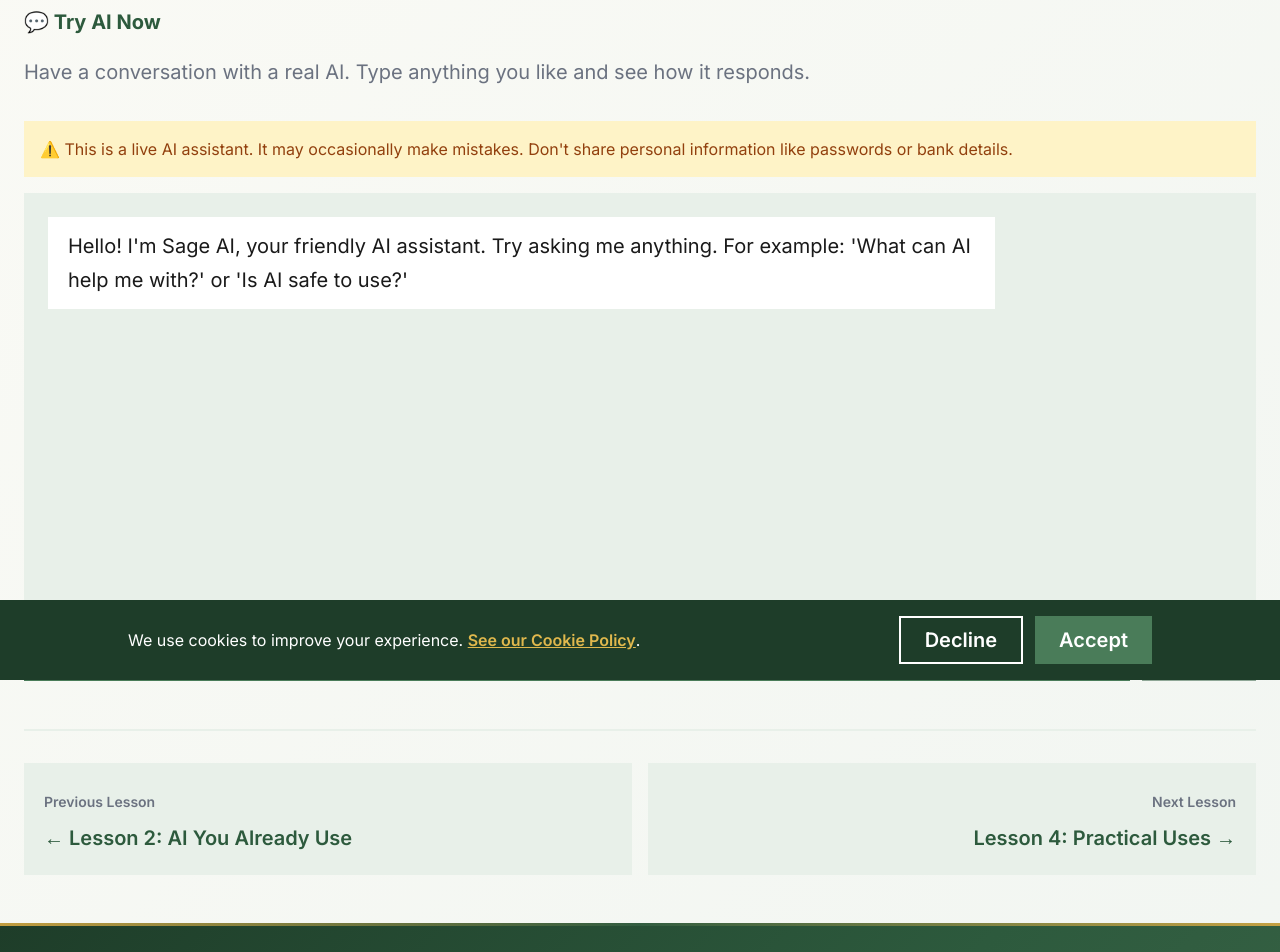
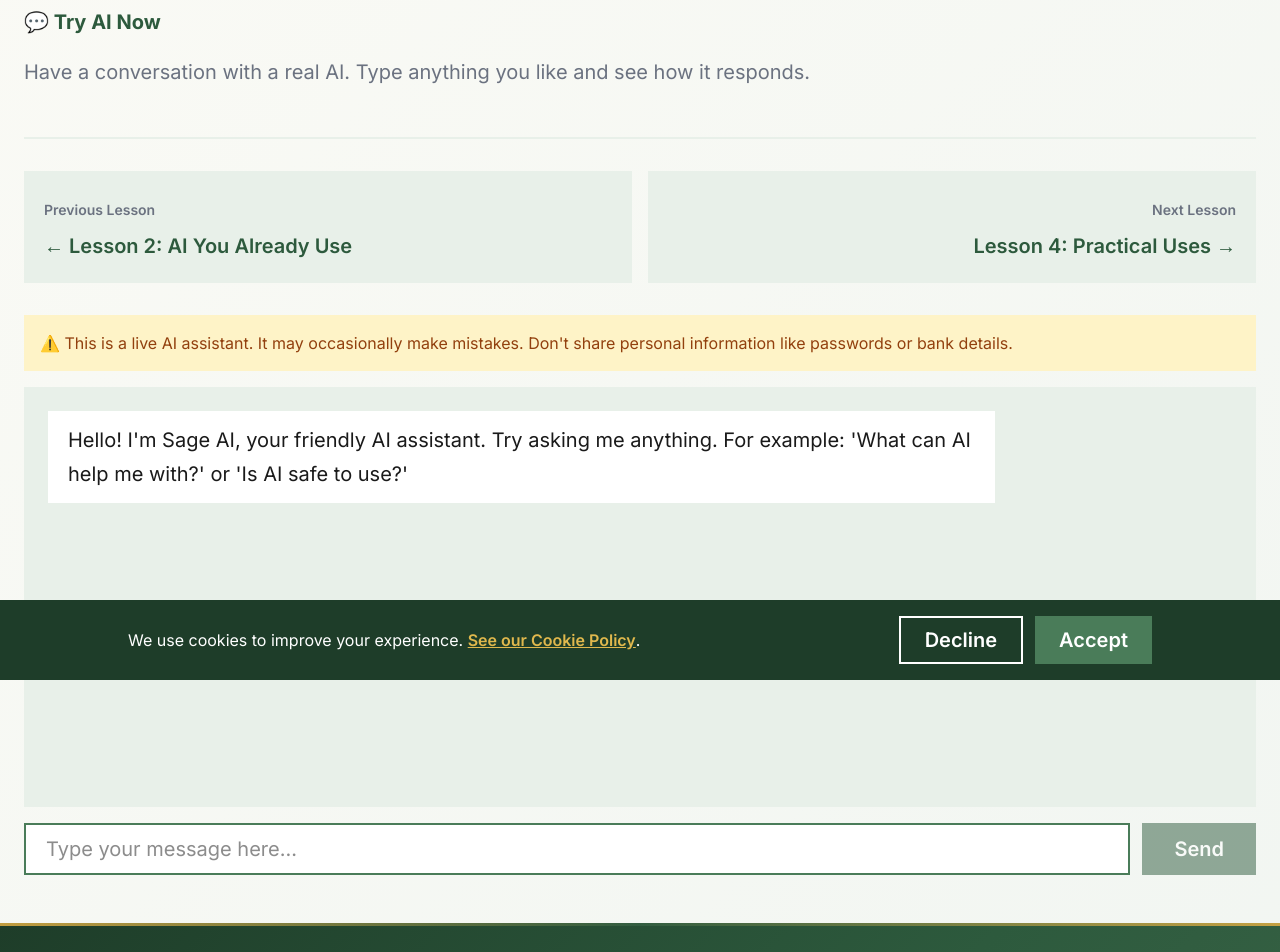
Before and after one commit to 4rthurturing/ai-made-simple, a Next.js app: page /try-ai-now in a window 1280 px wide. Shown: the part 120-1072 px from the top of the page. Built offline with nearby package versions, Linux system fonts and the light colour scheme.

Commit message:
Move LessonNav above chatbot so input is last element on page

```diff
--- a/app/try-ai-now/page.tsx
+++ b/app/try-ai-now/page.tsx
@@ -16,11 +16,11 @@ export default function TryAIPage() {
       <p className="text-body mb-8" style={{ color: "#6B7280" }}>
         Have a conversation with a real AI. Type anything you like and see how it responds.
       </p>
-      <ChatBot />
-
-      <div className="mt-8">
+      <div className="mb-8">
         <LessonNav currentLesson={3} />
       </div>
+
+      <ChatBot />
     </div>
   );
 }
```
